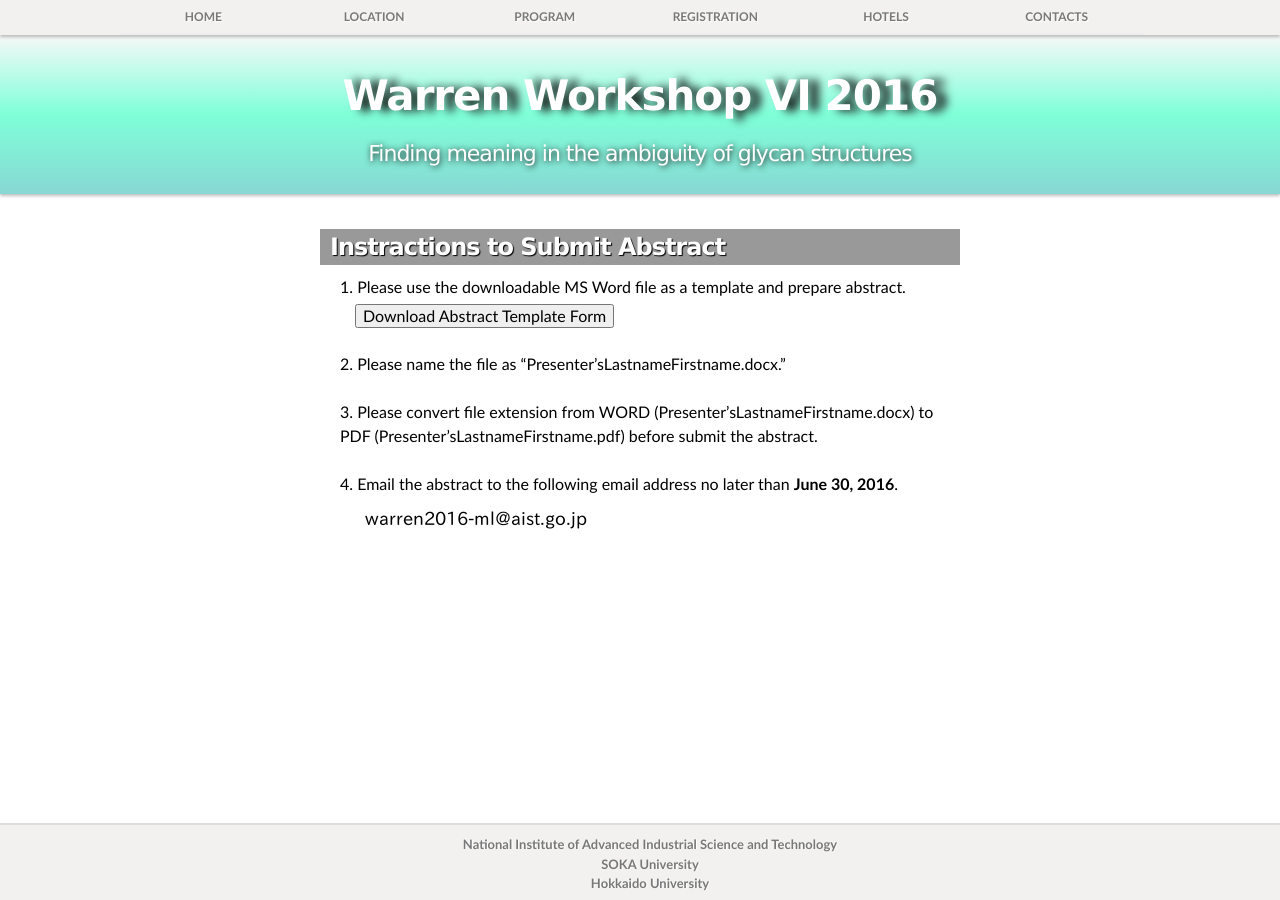
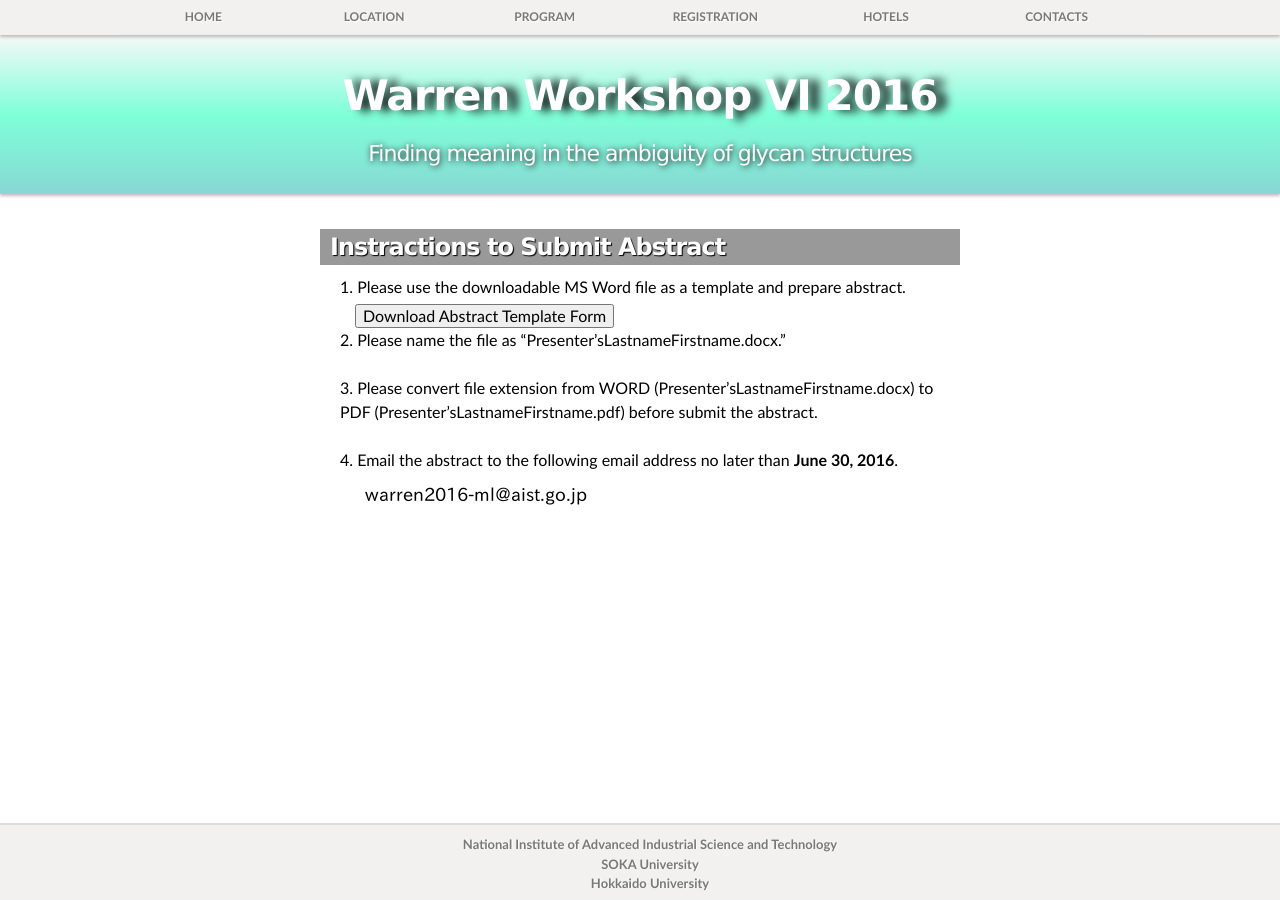
Before and after one commit to yamazakiM/test_warren2016, a Jekyll site: the page built from registration/submit.html, in a window 1280 px wide. Built offline with Jekyll 4.4.1, drawn with Linux system fonts in a browser that asks for light colours; nearby versions of some CDN libraries; library files that are not in the unit come from our copies.

Commit message:
Update submit.html

```diff
--- a/registration/submit.html
+++ b/registration/submit.html
@@ -10,9 +10,10 @@
 
 <ul class="instraction">
   <li>
-   1. Please use the downloadable MS Word file as a template and prepare abstract.<a href="{{site.url}}/images/AbstractTemplateForm.docx">
-     <input id="button_submit_instraction" class="button_submit" type="button" alt="submit" value="Download Abstract Template Form"></a>
-  </li>
+   1. Please use the downloadable MS Word file as a template and prepare abstract.</li>
+   <a href="{{site.url}}/images/AbstractTemplateForm.docx">
+     <input id="button_submit_instraction" class="button_submit" type="button" alt="submit" value="Download Abstract Template Form">
+   </a>
   <br>
   <li>
    2. Please name the file as “Presenter’sLastnameFirstname.docx.”
```
